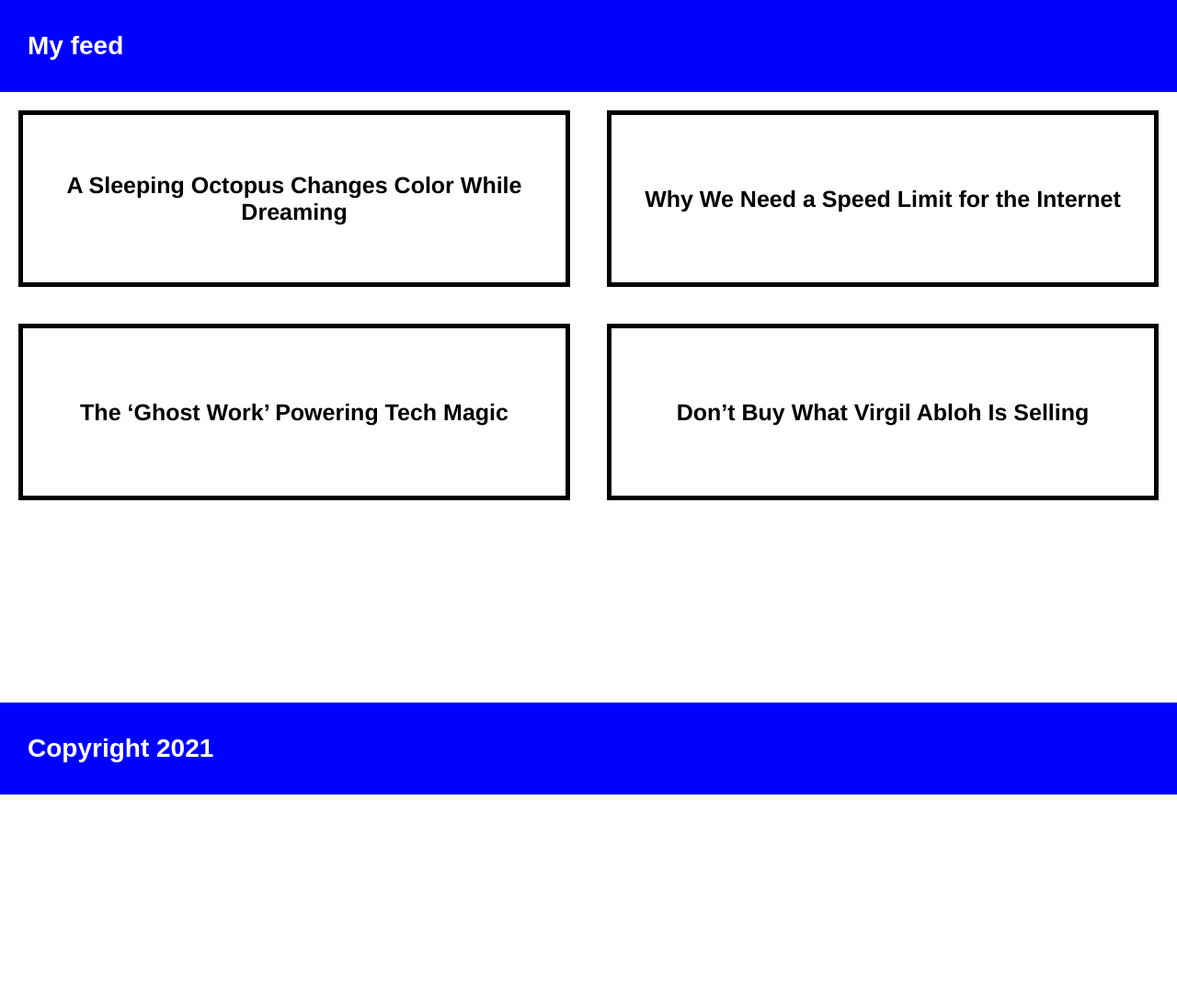
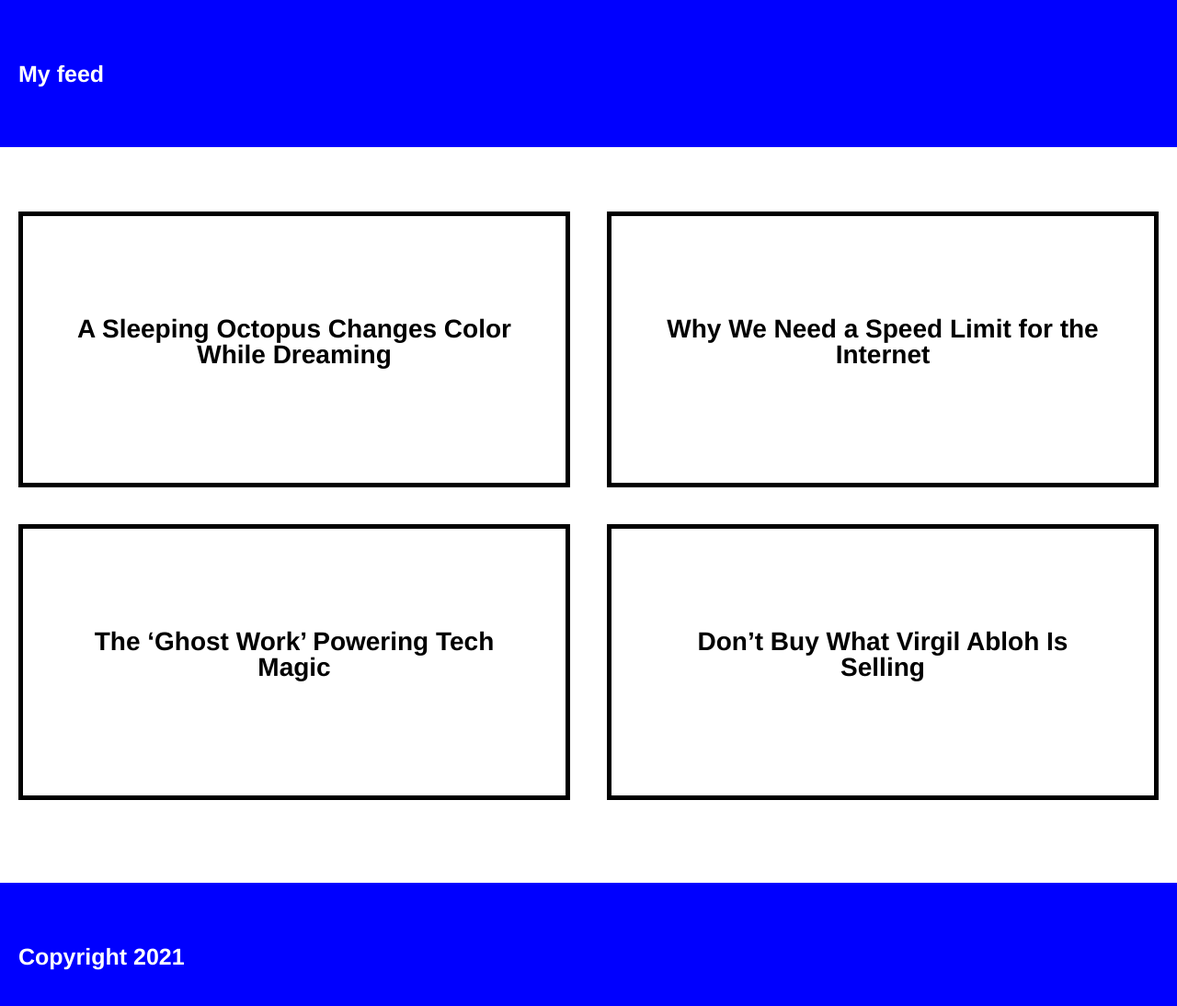
Before and after one commit to AlexKasatov/Practice-9, a plain HTML site: page index.html in a window 1280 px wide. Shown: the whole page at 92% size. Before the commit the page ends 864 px from the top, so only its background shows below. Drawn offline with Linux system fonts and the light colour scheme.

Commit message:
footer-container

```diff
--- a/css/style.css
+++ b/css/style.css
@@ -4,96 +4,85 @@ html {
   font-size: 28px;
 }
 
-.logo {
-  height: 100px;
+.page {
+  overflow: hidden;
   display: flex;
-  align-items: center;
-  justify-content: flex-start;
-  background-color: #0000ff;
+  flex-direction: column;
+  min-height: 100vh;
 }
 
-.logo-text {
-  font-size: 1rem;
-  font-family: Arial, Helvetica, sans-serif;
-  font-style: normal;
-  font-weight: 700;
-  color: #ffffff;
-  margin-left: 30px;
+.header {
+  display: flex;
+  justify-content: flex-start;
+  align-items: center;
+  background-color: #0000ff;
+  height: 20vh;
 }
 
-.container {
-  display: flex;
-  justify-content: center;
-  flex-direction: column;
-  margin: 20px auto;
-  align-items: center;
-}
-
-.item-1,
-.item-2,
-.item-3,
-.item-4 {
-  width: 70vw;
-  min-height: 162px;
-  border: 5px solid #000000;
-  box-sizing: border-box;
-  margin: 20px auto;
-  box-sizing: border-box;
+.logo {
+  margin-left: 20px;
   font-family: Helvetica;
   font-style: normal;
   font-weight: bold;
   font-size: 25px;
   line-height: 29px;
+  color: #ffffff;
+}
+
+.container {
+  margin-top: 10px;
   display: flex;
+  justify-content: center;
+  flex-direction: column;
   align-items: center;
+}
+
+.item {
+  width: 330px;
+  margin: 20px;
+  border: 5px solid #000000;
+  box-sizing: border-box;
   text-align: center;
-
-  color: #000000;
 }
 
 .item-content {
-  padding: 40px 20px;
-  text-align: center;
-  margin: auto;
-  word-wrap: normal;
+  padding: 10%;
+  font-family: Helvetica;
+  font-style: normal;
+  font-weight: bold;
+  font-size: 1rem;
+  line-height: 1rem;
 }
 
 .footer {
-  height: 100px;
+  margin-top: auto;
   display: flex;
+  justify-content: flex-start;
   align-items: center;
-  justify-content: flex-start;
   background-color: #0000ff;
+  height: 20vh;
 }
 
 .copyright {
-  font-size: 1rem;
-  font-family: Arial, Helvetica, sans-serif;
+  margin-left: 20px;
+  font-family: Helvetica;
   font-style: normal;
-  font-weight: 700;
+  font-weight: bold;
+  font-size: 25px;
+  line-height: 29px;
   color: #ffffff;
-  margin-left: 30px;
 }
 
 @media screen and (min-width: 600px) {
   .container {
-    margin: auto;
+    margin-top: 50px;
     flex-direction: row;
-    flex-wrap: nowrap;
-    justify-content: center;
-    align-items: center;
+    flex-wrap: wrap;
   }
 
-  .footer {
-    margin-top: 200px;
-  }
-
-  .item-1,
-  .item-2,
-  .item-3,
-  .item-4 {
-    margin: 20px;
-    width: 90vw;
-    height: 15vw;
+  .item {
+    padding-top: 50px;
+    min-width: 600px;
+    min-height: 300px;
   }
 }
--- a/index.html
+++ b/index.html
@@ -14,41 +14,34 @@
         <h1 class="logo-text">My feed</h1>
       </div>
     </header>
-
     <main class="page">
       <div class="container">
-        <div class="item-1">
+        <div class="item">
           <div class="item-content">
             <h1 class="item-heading">
               A Sleeping Octopus Changes Color While Dreaming
             </h1>
           </div>
         </div>
-
-        <div class="item-2">
+        <div class="item">
           <div class="item-content">
             <h1 class="item-heading">
               Why We Need a Speed Limit for the Internet
             </h1>
           </div>
         </div>
-      </div>
-
-      <div class="container">
-        <div class="item-3">
+        <div class="item">
           <div class="item-content">
             <h1 class="item-heading">The ‘Ghost Work’ Powering Tech Magic</h1>
           </div>
         </div>
-
-        <div class="item-4">
+        <div class="item">
           <div class="item-content">
             <h1 class="item-heading">Don’t Buy What Virgil Abloh Is Selling</h1>
           </div>
         </div>
       </div>
     </main>
-
     <footer class="footer">
       <h1 class="copyright">Copyright 2021</h1>
     </footer>
```
